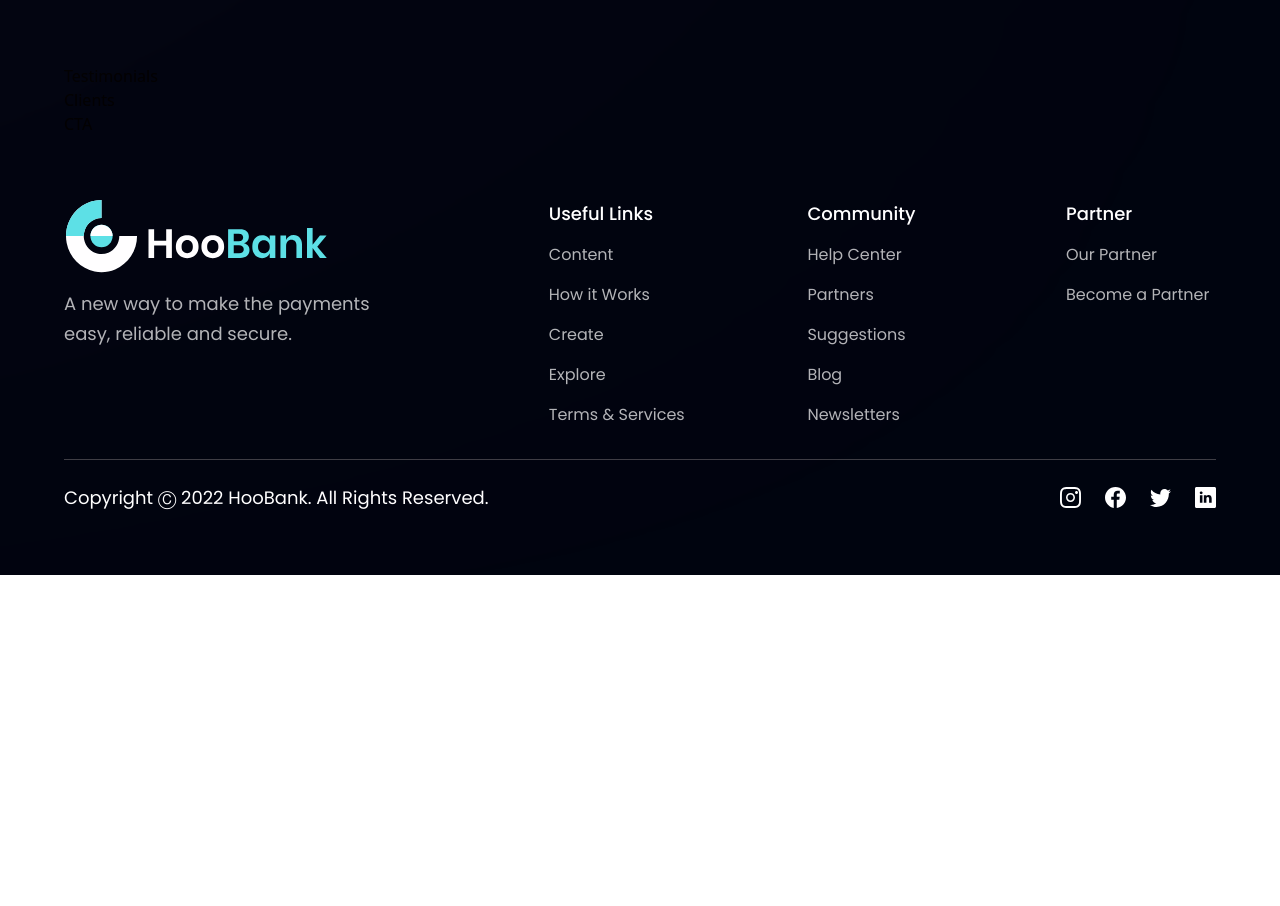
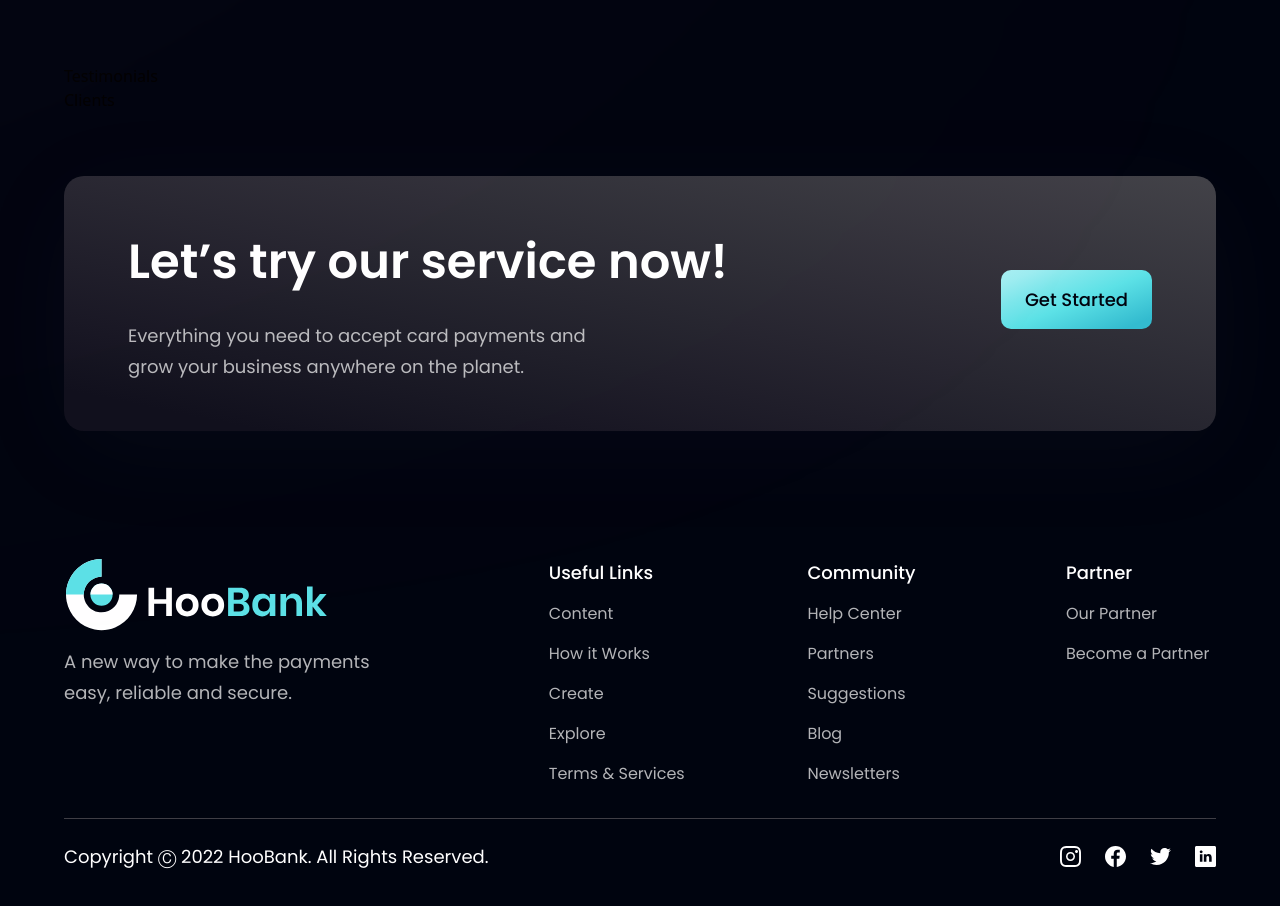
Before and after one commit to mohammadali-amd/Modern-UI-UX-Website, a React (Vite) app: page / in a window 1280 px wide. Shown: the part 2740-3646 px from the top of the page. Before the commit the page ends 3315 px from the top, so only its background shows below. Built offline with nearby package versions, Linux system fonts and the light colour scheme.

Commit message:
CTA Section

```diff
--- a/src/components/CTA.jsx
+++ b/src/components/CTA.jsx
@@ -1,9 +1,22 @@
-import React from 'react'
+import styles from "../style";
+import Button from './Button';
 
-const CTA = () => {
-  return (
-    <div>CTA</div>
-  )
-}
+const CTA = () => (
+  <section className={`${styles.flexCenter} ${styles.marginY} ${styles.padding} sm:flex-row flex-col bg-black-gradient-2 rounded-[20px] box-shadow`}>
+    <div className="flex-1 flex flex-col">
+      <h2 className={styles.heading2}>
+        Let’s try our service now!
+      </h2>
+      <p className={`${styles.paragraph} max-w-[470px] mt-5`}>
+        Everything you need to accept card payments and grow your business
+        anywhere on the planet.
+      </p>
+    </div>
 
-export default CTA
+    <div className={`${styles.flexCenter} sm:ml-10 ml-0 sm:mt-0 mt-10 mb-2`}>
+      <Button />
+    </div>
+  </section>
+);
+
+export default CTA;
```
